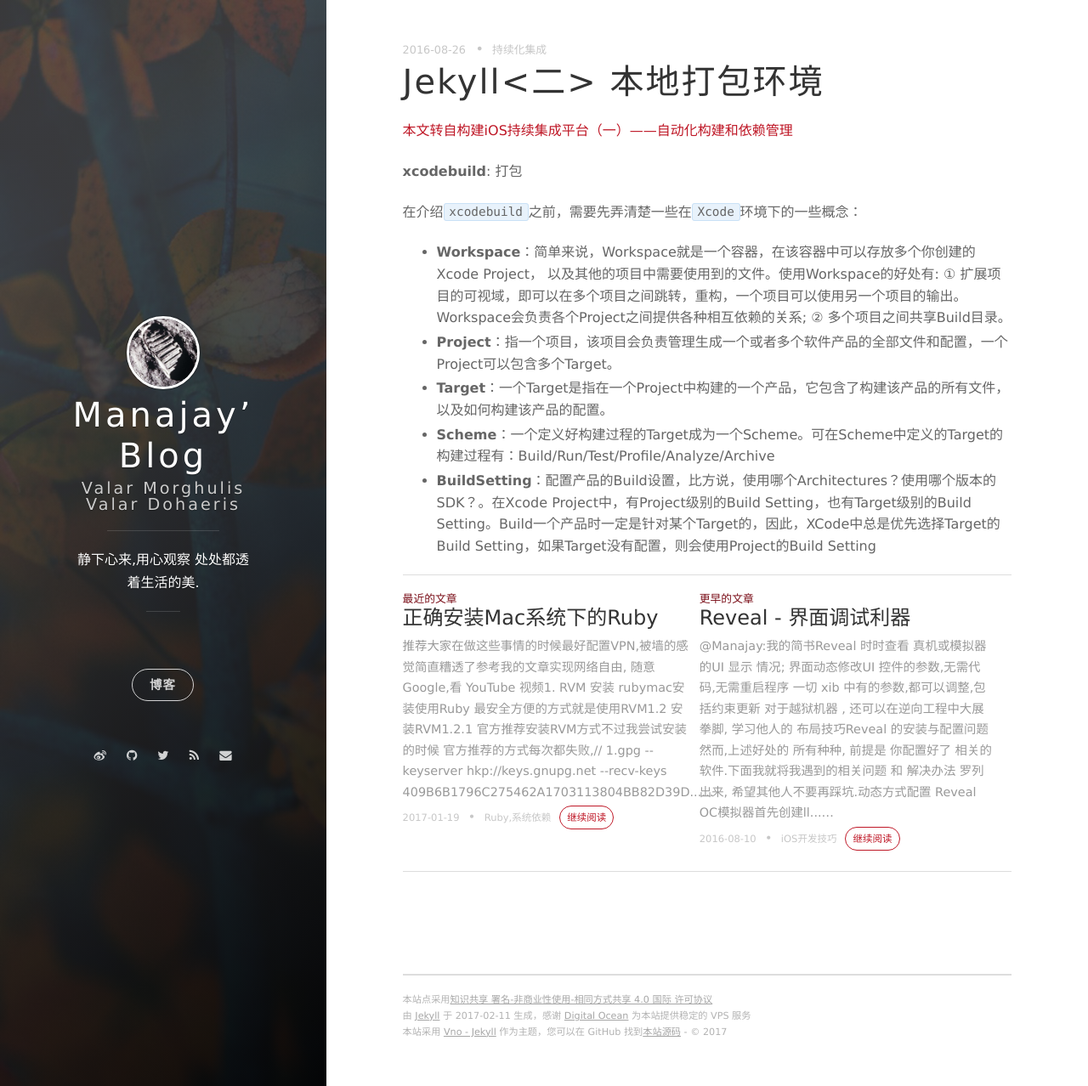
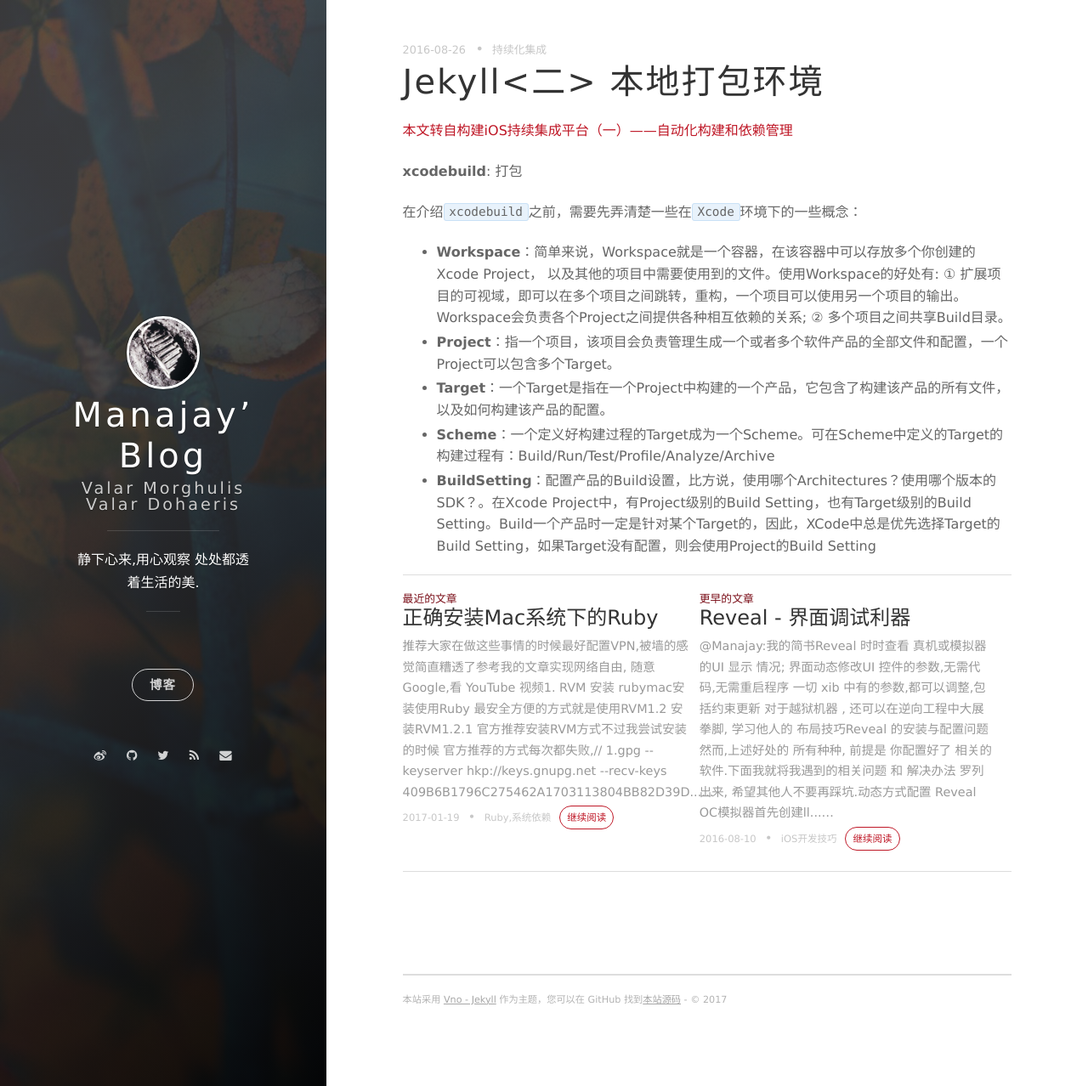
Before and after one commit to manajay/manajay.github.io, a Jekyll site: the page built from _posts/2016-08-26-Jenkins-iOS-continuous-integration.md, in a window 1280 px wide and 1278 px high. Shown: the whole window at 85% size. Built offline with Jekyll 4.4.1, drawn with Linux system fonts in a browser that asks for light colours; nearby versions of some CDN libraries; comment, search, counter and statistics services are not loaded.

Commit message:
remove footer info

```diff
--- a/_includes/footer.html
+++ b/_includes/footer.html
@@ -1,7 +1,5 @@
 <section class="footer">
     <footer>
-    	<span class="footer__copyright">本站点采用<a href="http://creativecommons.org/licenses/by-nc-sa/4.0/">知识共享 署名-非商业性使用-相同方式共享 4.0 国际 许可协议</a></span>
-        <span class="footer__copyright">由 <a href="https://jekyllrb.com">Jekyll</a> 于 {{ site.time | date: "%F" }} 生成，感谢 <a href="https://www.digitalocean.com/?refcode=30ed2d146762">Digital Ocean</a> 为本站提供稳定的 VPS 服务</span>
         <span class="footer__copyright">本站{% if site.creator %}由 {{site.creator}} 创建，{% endif %}采用 <a href="https://github.com/onevcat/vno-jekyll">Vno - Jekyll</a> 作为主题，您可以在 GitHub 找到<a href="https://github.com/onevcat/OneV-s-Den">本站源码</a> - &copy; {{site.time | date: "%Y"}}</span>
     </footer>
 </section>
--- a/_posts/2016-08-26-Jenkins-iOS-continuous-integration.md
+++ b/_posts/2016-08-26-Jenkins-iOS-continuous-integration.md
@@ -6,7 +6,6 @@ date: 2016-08-26 09:57:32.000000000 +09:00
 ---
 
 [本文转自构建iOS持续集成平台（一）——自动化构建和依赖管理](http://www.infoq.com/cn/articles/build-ios-continuous-integration-platform-part1)
-
 
 __xcodebuild__: 打包
 
```
